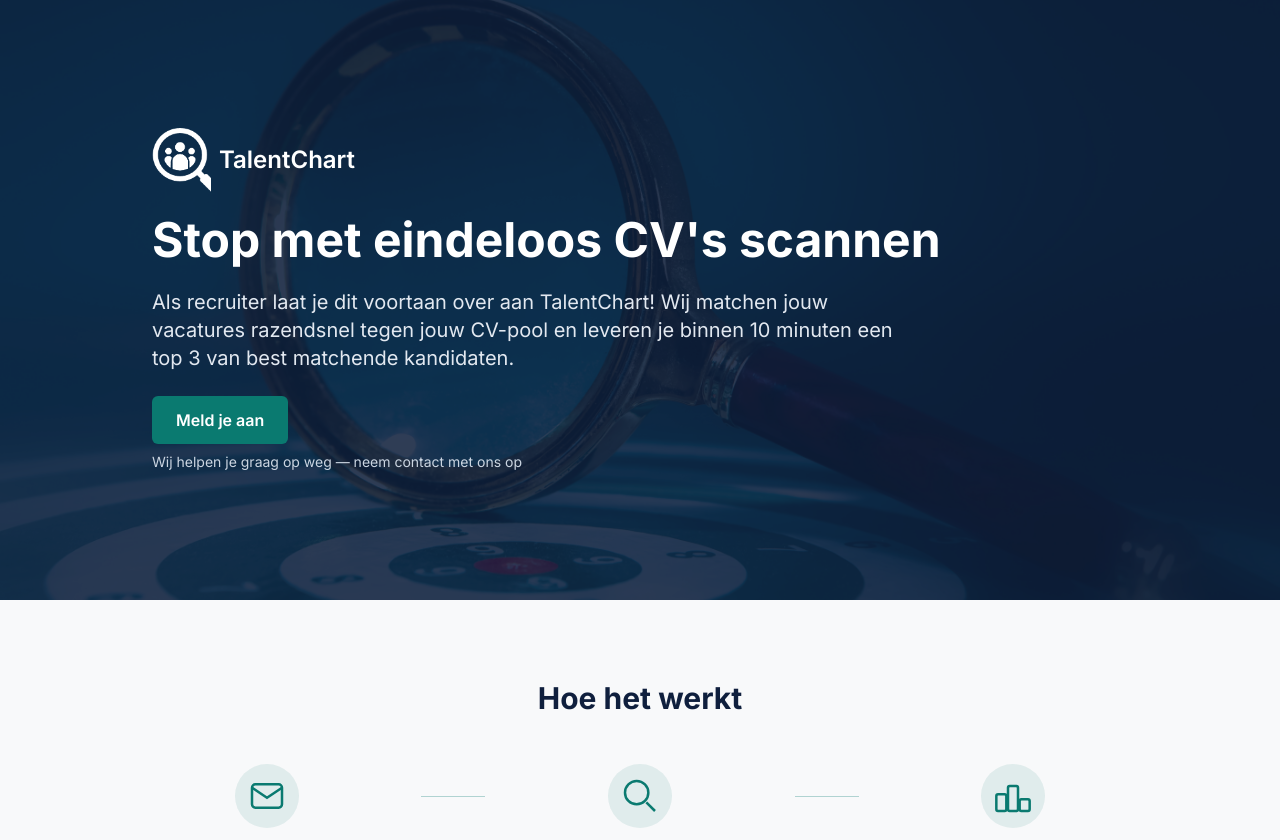
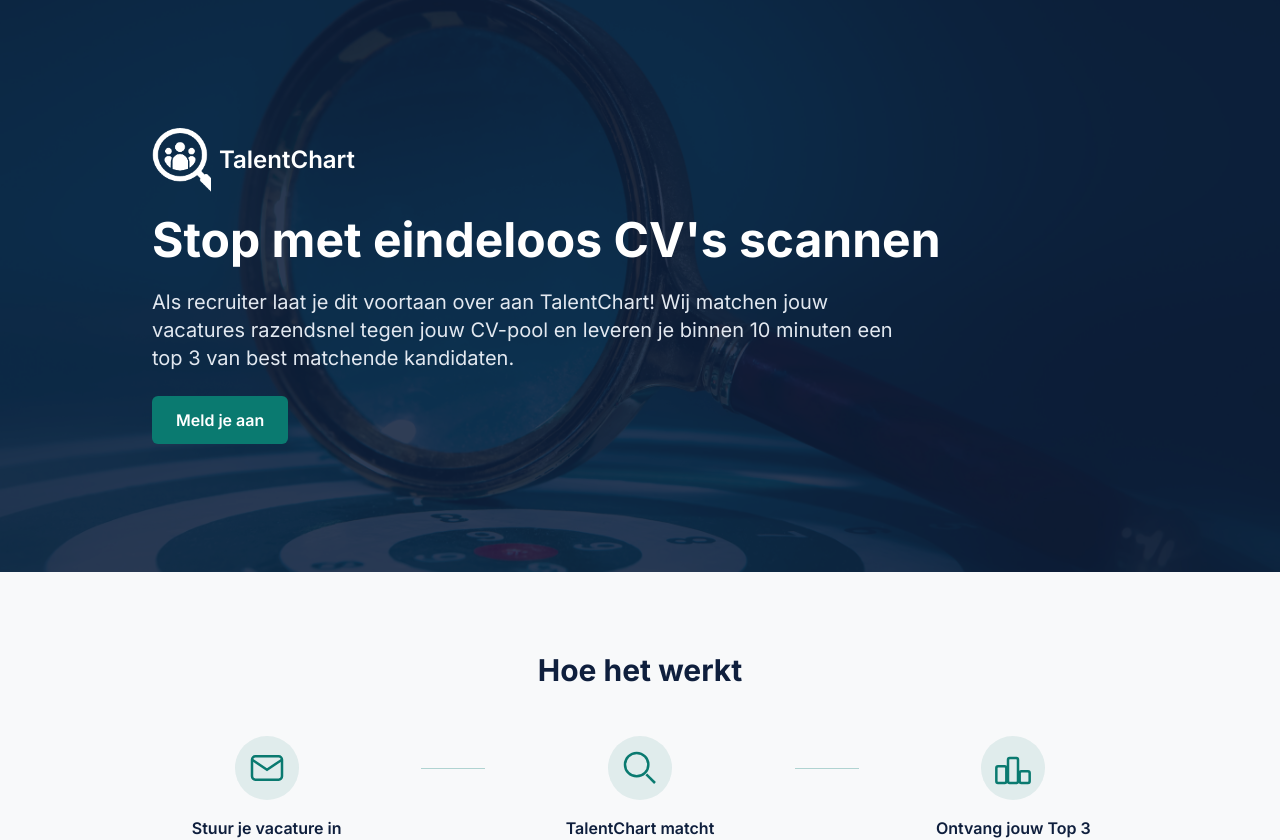
Before and after one commit to Chiel-CBTC/talentchart.nl, a Next.js app: page / in a window 1280 px wide. Shown: the top 840 px of the page. Built offline with nearby package versions, Linux system fonts and the light colour scheme.

Commit message:
fix: verwijder overbodige tekst onder Meld je aan-knop in Hero
"Wij helpen je graag op weg — neem contact met ons op" was een
tijdelijke vervanging voor de pilotfase-tekst, maar herhaalt vrijwel
letterlijk wat de aanmeldsectie zelf al zegt. Weggehaald voor een
rustigere hero.

```diff
--- a/components/Hero.tsx
+++ b/components/Hero.tsx
@@ -35,17 +35,12 @@ export default function Hero() {
           matchen jouw vacatures razendsnel tegen jouw CV-pool en leveren je
           binnen 10 minuten een top 3 van best matchende kandidaten.
         </p>
-        <div className="flex flex-col items-start gap-2">
         <a
           href="#aanmelden"
           className="rounded-md bg-teal px-6 py-3 font-semibold text-white transition hover:opacity-90"
         >
           Meld je aan
         </a>
-          <span className="text-sm text-slate-300">
-            Wij helpen je graag op weg — neem contact met ons op
-          </span>
-        </div>
       </div>
     </section>
   );
```
Lines whose indentation alone changed are shown as unchanged.
